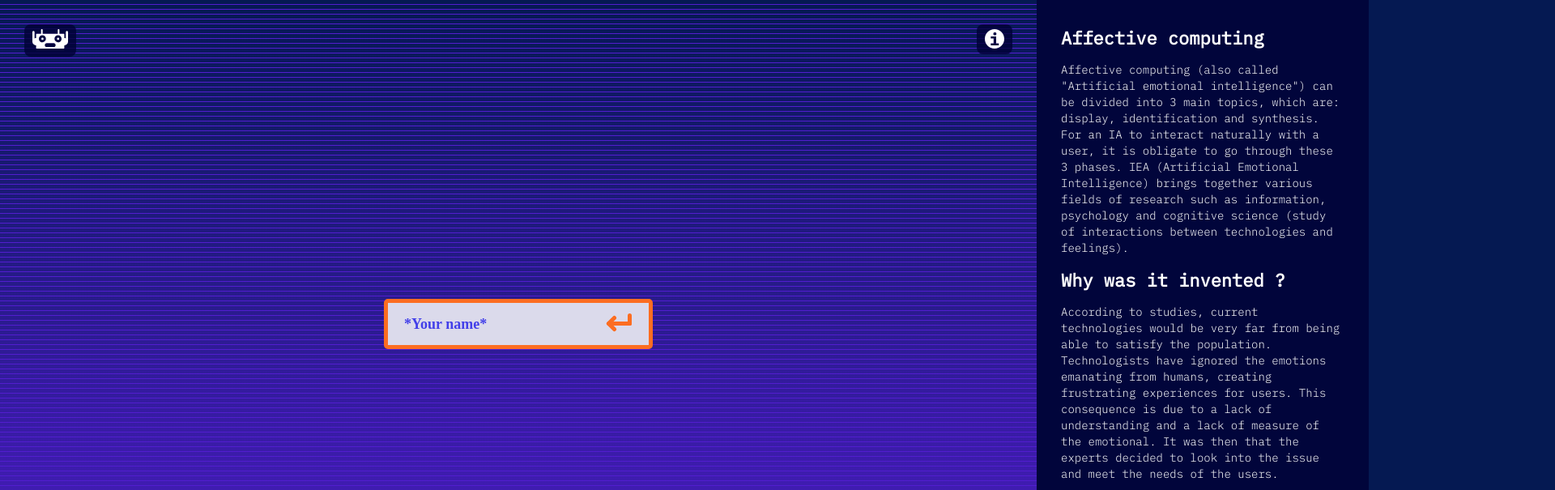
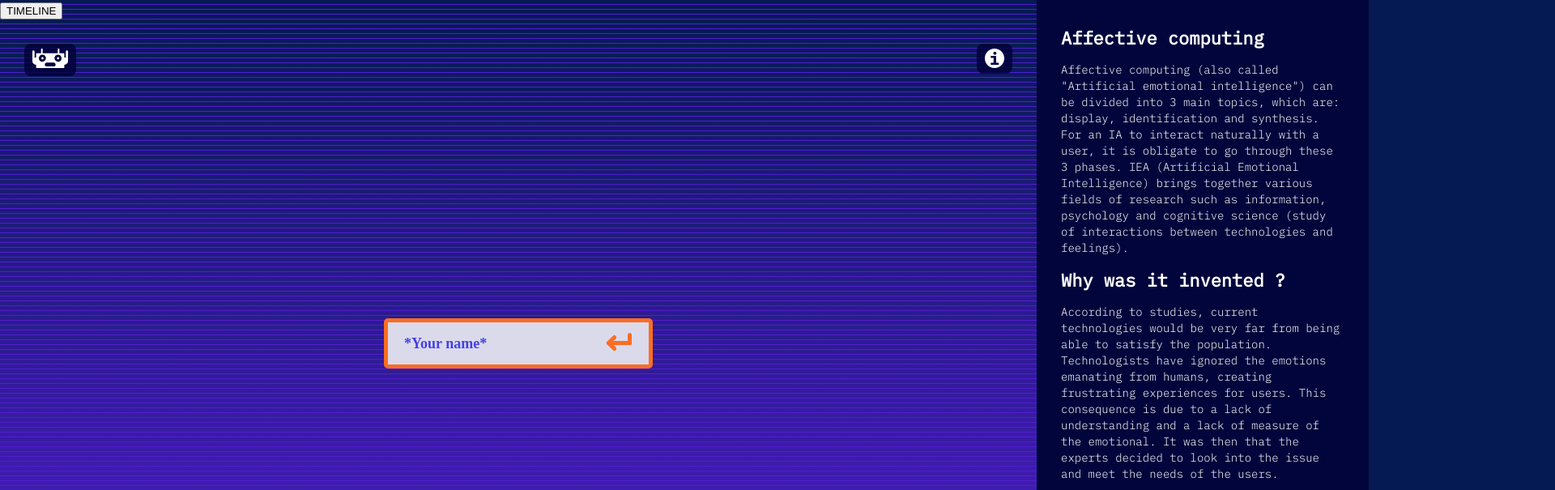
Before and after one commit to cerseig/arti, a website with bundled scripts: page app/index.html in a window 1280 px wide. Shown: the top 605 px of the page at 81% size, 1920 px wide, since content can reach past the window. Built offline with nearby package versions, Linux system fonts and the light colour scheme; files whose address does not match are found by name.

Commit message:
show timeline on click

```diff
--- a/app/index.html
+++ b/app/index.html
@@ -4,38 +4,51 @@
     <meta charset="utf-8">
     <meta name="viewport" content="width=device-width, initial-scale=1.0">
     <meta http-equiv="X-UA-Compatible" content="ie=edge">
-    <meta name="author" content="Groupe n°4 : Noémie Eyoum, Mathilde Herard, Christine Huang and Circé Grand." />
-    <meta name="description" content="Affective computing project for Gobelins" />
+    <meta name="author" content="Groupe n°4 : Noémie Eyoum, Mathilde Herard, Christine Huang and Circé Grand."/>
+    <meta name="description" content="Affective computing project for Gobelins"/>
     <title>ARTI</title>
     <link rel="stylesheet" href="css/main.css">
-    <link rel="icon" type="image/png" href="images/icons/favicon.png" />
+    <link rel="icon" type="image/png" href="images/icons/favicon.png"/>
 </head>
 <body>
 
 <main>
 
-  <!-- <button type="button" name="button" class="show-timeline">TIMELINE</button> -->
+     <button type="button" name="button" class="show-timeline">TIMELINE</button>
 
     <nav class="navigation">
-        <div class="navigation__home"> <img src="images/icons/home.svg" alt=""> </div>
-        <div class="navigation__about"> <img src="images/icons/about.svg" alt=""> </div>
+        <div class="navigation__home"><img src="images/icons/home.svg" alt=""></div>
+        <div class="navigation__about"><img src="images/icons/about.svg" alt=""></div>
     </nav>
 
     <div class="about">
         <div class="about__content">
             <div class="about__paragraph">
                 <h1>Affective computing</h1>
-            <p>Affective computing (also called "Artificial emotional intelligence") can be divided into 3 main topics, which are: display, identification and synthesis. For an IA to interact naturally with a user, it is obligate to go through these 3 phases. IEA (Artificial Emotional Intelligence) brings together various fields of research such as information, psychology and cognitive science (study of interactions between technologies and feelings).</p>
+                <p>Affective computing (also called "Artificial emotional intelligence") can be divided into 3 main
+                    topics, which are: display, identification and synthesis. For an IA to interact naturally with a
+                    user, it is obligate to go through these 3 phases. IEA (Artificial Emotional Intelligence) brings
+                    together various fields of research such as information, psychology and cognitive science (study of
+                    interactions between technologies and feelings).</p>
             </div>
             <div class="about__paragraph">
                 <h1>Why was it invented ?</h1>
-            <p>According to studies, current technologies would be very far from being able to satisfy the population. Technologists have ignored the emotions emanating from humans, creating frustrating experiences for users. This consequence is due to a lack of understanding and a lack of measure of the emotional. It was then that the experts decided to look into the issue and meet the needs of the users.</p>
+                <p>According to studies, current technologies would be very far from being able to satisfy the
+                    population. Technologists have ignored the emotions emanating from humans, creating frustrating
+                    experiences for users. This consequence is due to a lack of understanding and a lack of measure of
+                    the emotional. It was then that the experts decided to look into the issue and meet the needs of the
+                    users.</p>
             </div>
             <div class="about__paragraph">
                 <h1>Who manage it ?</h1>
-            <p>The MIT (Massachusetts Institute of Technology) Media Lab aims to develop new technologies / theories that advance the understanding of the emotional and its role in the human experience. In order to best meet the needs of humans, MIT seeks to strike a fair balance between emotion and cognition (psychological activities related to knowledge) in the field of technology design. It must be understood that emotion is in total opposition to cognition.</p>
+                <p>The MIT (Massachusetts Institute of Technology) Media Lab aims to develop new technologies / theories
+                    that advance the understanding of the emotional and its role in the human experience. In order to
+                    best meet the needs of humans, MIT seeks to strike a fair balance between emotion and cognition
+                    (psychological activities related to knowledge) in the field of technology design. It must be
+                    understood that emotion is in total opposition to cognition.</p>
             </div>
-          <p class="about__signature">Made with <span>♥</span> by Mathilde Herard, Noémie Eyoum, Christine Huang et Circé Grand.</p>
+            <p class="about__signature">Made with <span>♥</span> by Mathilde Herard, Noémie Eyoum, Christine Huang et
+                Circé Grand.</p>
             <img src="images/logos/logo-gobelins.png" alt="Logo des Gobelins" class="about__logo">
         </div>
     </div>
@@ -85,33 +98,32 @@
                         </div>
                     </div>
                 </div>
+            </div>
+        </div>
     </section>
 
-    <section class="page-section">
+    <div class="page-section">
         <div class="container">
             <div class="timeline" id="test">
                 <div class="timeline-divider">2</div>
             </div>
 
         </div>
-    </section>
-
-
+    </div>
 
 
     <script src="https://cdnjs.cloudflare.com/ajax/libs/gsap/1.20.4/TweenMax.min.js"></script>
     <script src="js/lib/jquery-3.1.1.min.js"></script>
     <script src="js/app.js" type="module"></script>
 
-    <!-- <script type="text/javascript">
+    <script type="text/javascript">
 
-    $('.show-timeline').on('click', function() {
-      $('section').css('display','none')
-      $('.page-section').css('display', 'block');
-
+        $('.show-timeline').on('click', function () {
+            $('section').css('display', 'none')
         })
 
-    </script> -->
 
+    </script>
+</main>
 </body>
 </html>
--- a/app/scss/pages/_global.scss
+++ b/app/scss/pages/_global.scss
@@ -5,8 +5,9 @@ html {
     font-family: 'ibm_plex_monoregular';
     background: linear-gradient(0deg, #521DCF 0%, rgba(44,52,160,0) 100%);
     main {
-      width: 100%;
-      height: 100%;
+      width: 100vw;
+      height: 100vh;
+      overflow: hidden;
       background-image: linear-gradient(transparent 85%, #521DCF 15%);
       background-size: 6px 6px;
     }
--- a/app/scss/pages/_timeline.scss
+++ b/app/scss/pages/_timeline.scss
@@ -1,8 +1,4 @@
-// .page-section {
-//   display: none;
-//   width: 100%;
-//   height: 100%;
-// }
+
 .timeline{
   margin: 0;
   padding: 0;
```
Also changed, not shown: app/css/main.css. Lines whose indentation alone changed are shown as unchanged.
